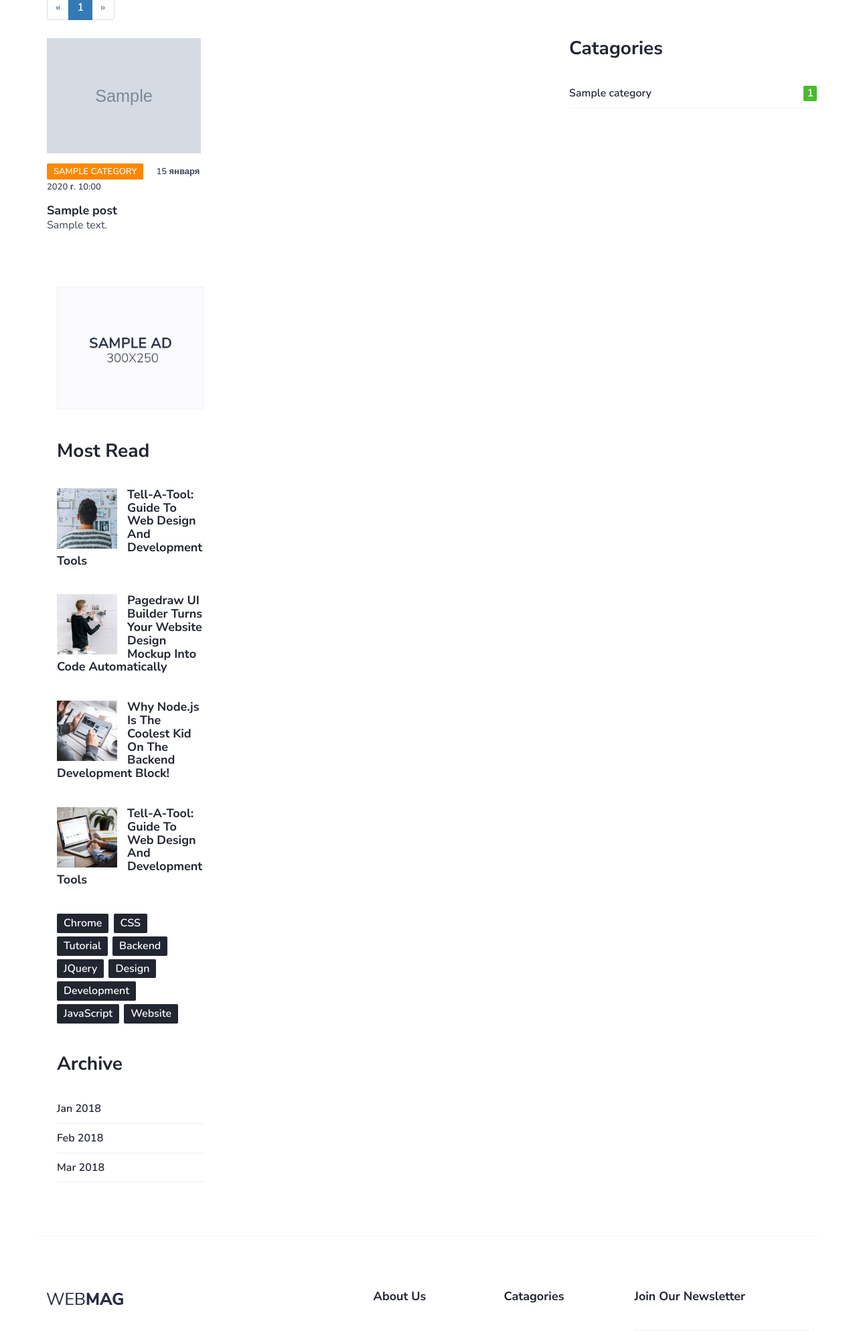
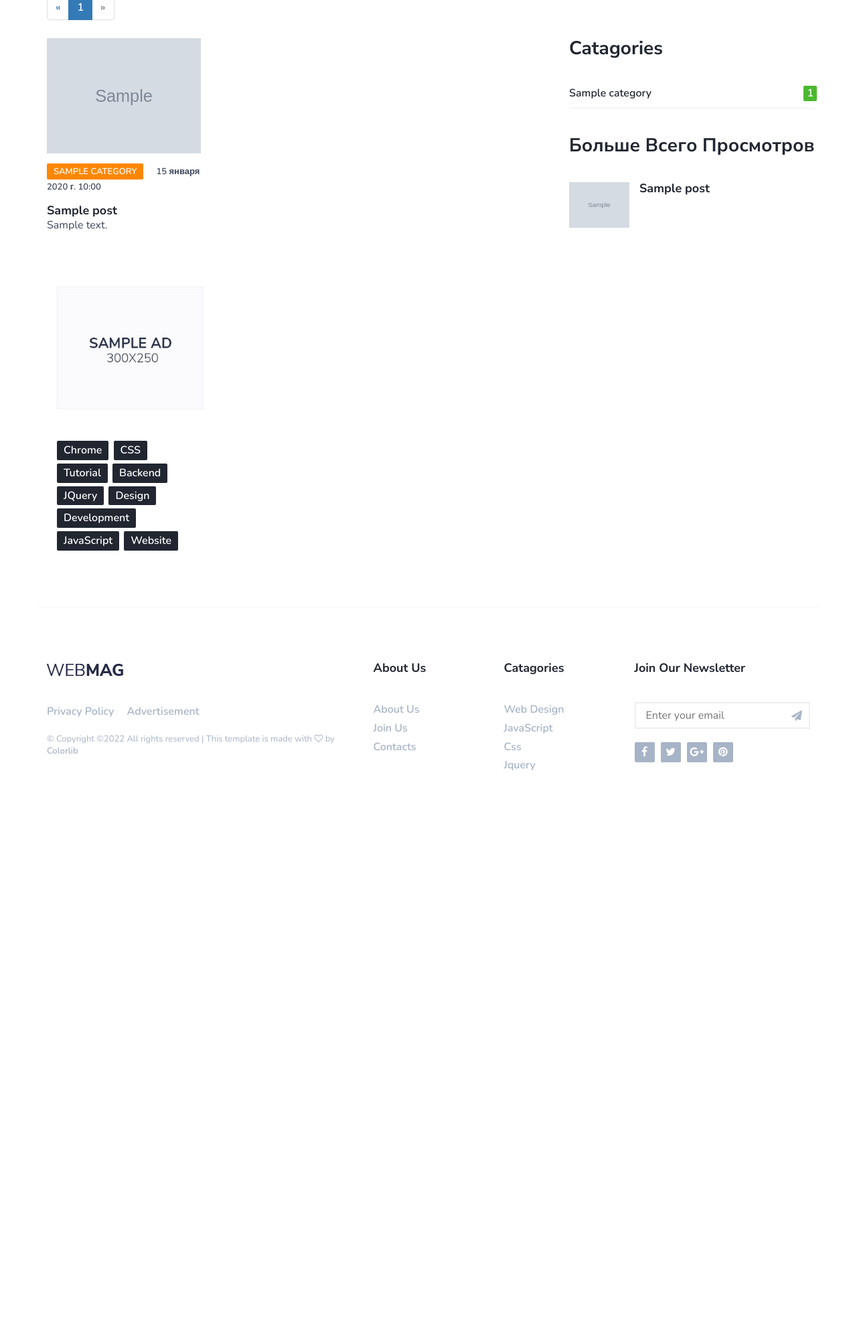
Before and after one commit to shamank/django_blog, a Django app: a page that uses templates/app/post_list.html in a window 1280 px wide. Shown: the part 349-2336 px from the top of the page at 67% size. After the commit the page ends 1499 px from the top, so only its background shows below. Run offline with Django 4.2, Linux system fonts and the light colour scheme; tables that the repository leaves empty hold one stand-in row (values such as "Sample post"); grey boxes marked "Sample" are stand-in pictures; some libraries are stand-ins or nearby versions.

Commit message:
add most read

```diff
--- a/app/models.py
+++ b/app/models.py
@@ -99,8 +99,8 @@ class Like(models.Model):
 
 
 class View(models.Model):
-    user = models.ForeignKey(to='auth.user', verbose_name='ID пользователя', on_delete=models.CASCADE)
-    post = models.ForeignKey(to='post', verbose_name='ID поста', on_delete=models.CASCADE)
+    user = models.ForeignKey(to='auth.user', verbose_name='ID пользователя', on_delete=models.CASCADE, related_name='user_to_view')
+    post = models.ForeignKey(to='post', verbose_name='ID поста', on_delete=models.CASCADE, related_name='post_to_view')
 
     def __str__(self):
         return self.pk
--- a/app/templatetags/page_header.py
+++ b/app/templatetags/page_header.py
@@ -1,5 +1,6 @@
 from django import template
-from app.models import Category, Comment
+from app.models import Category, Comment, Post, View
+from django.db.models import Count
 
 register = template.Library()
 
@@ -17,6 +18,11 @@ def show_comments(slug):
     comments = Comment.objects.filter(post__slug=slug)
     return {"comments": comments}
 
+@register.inclusion_tag('include/_most_read.html')
+def most_read():
+    posts = Post.objects.annotate(view_count=Count('post_to_view')).order_by('-view_count')[:5]
+    return {"posts": posts}
+
 # @register.inclusion_tag('include/_navigation.html')
 # def show_categories():
 #     categories = Category.objects.all()
--- a/app/views.py
+++ b/app/views.py
@@ -4,7 +4,7 @@ from django.shortcuts import render
 from django.views.generic import ListView, DetailView, TemplateView
 from django.views.generic.edit import CreateView, UpdateView, DeleteView
 
-from .models import Post, Comment
+from .models import Post, Comment, View
 from .forms import CommentForm
 
 # Create your views here.
@@ -18,7 +18,7 @@ class FullPostListView(ListView):
     model = Post
     template_name = 'app/home_page.html'
     context_object_name = 'posts'
-    paginate_by = 1
+    paginate_by = 5
 
 
 class PostListView(FullPostListView, ListView):
@@ -56,6 +56,13 @@ class PostBlogView(DetailView):
     model = Post
     template_name = 'app/post_detail.html'
 
+    def get(self, request, *args, **kwargs):
+        self.object = self.get_object()
+        if request.user.is_authenticated:
+            View.objects.create(user=request.user, post=self.object)
+        context = self.get_context_data(object=self.object)
+        return self.render_to_response(context)
+
     def get_context_data(self, **kwargs):
         context = super().get_context_data(**kwargs)
         context['form'] = CommentForm()
--- a/src/settings.py
+++ b/src/settings.py
@@ -39,6 +39,7 @@ INSTALLED_APPS = [
     'django.contrib.messages',
     'django.contrib.staticfiles',
 
+    'rest_framework',
     'django_elasticsearch_dsl',
     'ckeditor',
     'ckeditor_uploader',
--- a/src/urls.py
+++ b/src/urls.py
@@ -23,6 +23,7 @@ urlpatterns = [
     path('admin/', admin.site.urls),
     path('account/', include('users.urls')),
     path('search/', include('search.urls')),
+    # path('api/', include('rest_framework.urls')),
     path('', include('app.urls')),
     path('ckeditor/', include('ckeditor_uploader.urls')),
     #path('account/', include('users.urls'))
--- a/templates/app/post_list.html
+++ b/templates/app/post_list.html
@@ -1,4 +1,5 @@
 {% extends 'base.html' %}
+{% load page_header %}
 
 {% block content %}
 {% include 'include/_page_header.html' %}
@@ -66,7 +67,8 @@
 				<!-- /ad -->
 
 				<!-- post widget -->
-				<div class="aside-widget">
+
+				<!-- <div class="aside-widget">
 					<div class="section-title">
 						<h2>Most Read</h2>
 					</div>
@@ -98,7 +100,7 @@
 							<h3 class="post-title"><a href="blog-post.html">Tell-A-Tool: Guide To Web Design And Development Tools</a></h3>
 						</div>
 					</div>
-				</div>
+				</div> -->
 				<!-- /post widget -->
 
 				<!-- catagories -->
@@ -137,27 +139,14 @@
 				</div>
 				<!-- /tags -->
 
-				<!-- archive -->
-				<div class="aside-widget">
-					<div class="section-title">
-						<h2>Archive</h2>
-					</div>
-					<div class="archive-widget">
-						<ul>
-							<li><a href="#">Jan 2018</a></li>
-							<li><a href="#">Feb 2018</a></li>
-							<li><a href="#">Mar 2018</a></li>
-						</ul>
-					</div>
-				</div>
-				<!-- /archive -->
 			</div>
 		</div>
 		<!-- /row -->
 		<div class="row">
 			<div class="col-md-4">
-				{% load page_header %}
+
 				{% show_categories %}
+				{% most_read %}
 			</div>
 		</div>
 	</div>
--- /dev/null
+++ b/templates/include/_most_read.html
@@ -0,0 +1,36 @@
+<div class="aside-widget">
+    <div class="section-title">
+        <h2>Больше всего просмотров</h2>
+    </div>
+    {% for post in posts %}
+    <div class="post post-widget">
+        <a class="post-img" href="{% url 'post_detail' post.slug %}"><img src="{{ post.image.url }}" alt=""></a>
+        <div class="post-body">
+            <h3 class="post-title"><a href="blog-post.html">{{ post.title }}</a></h3>
+        </div>
+
+    </div>
+    {% endfor %}
+
+
+    <!-- <div class="post post-widget">
+        <a class="post-img" href="blog-post.html"><img src="./img/widget-2.jpg" alt=""></a>
+        <div class="post-body">
+            <h3 class="post-title"><a href="blog-post.html">Pagedraw UI Builder Turns Your Website Design Mockup Into Code Automatically</a></h3>
+        </div>
+    </div>
+
+    <div class="post post-widget">
+        <a class="post-img" href="blog-post.html"><img src="./img/widget-3.jpg" alt=""></a>
+        <div class="post-body">
+            <h3 class="post-title"><a href="blog-post.html">Why Node.js Is The Coolest Kid On The Backend Development Block!</a></h3>
+        </div>
+    </div>
+
+    <div class="post post-widget">
+        <a class="post-img" href="blog-post.html"><img src="./img/widget-4.jpg" alt=""></a>
+        <div class="post-body">
+            <h3 class="post-title"><a href="blog-post.html">Tell-A-Tool: Guide To Web Design And Development Tools</a></h3>
+        </div>
+    </div> -->
+</div>
```
Also changed, not shown: app/serializers.py (added).
